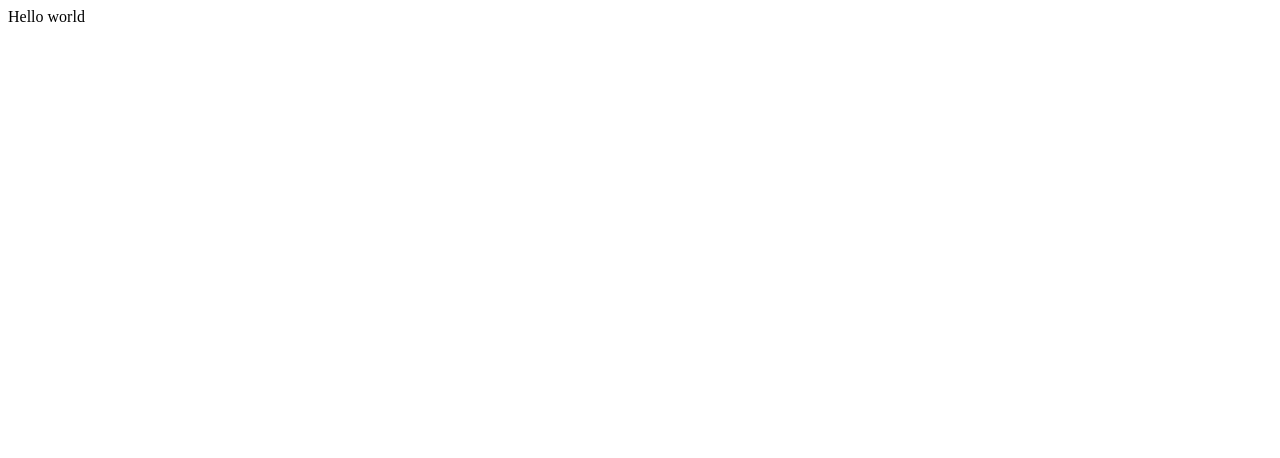
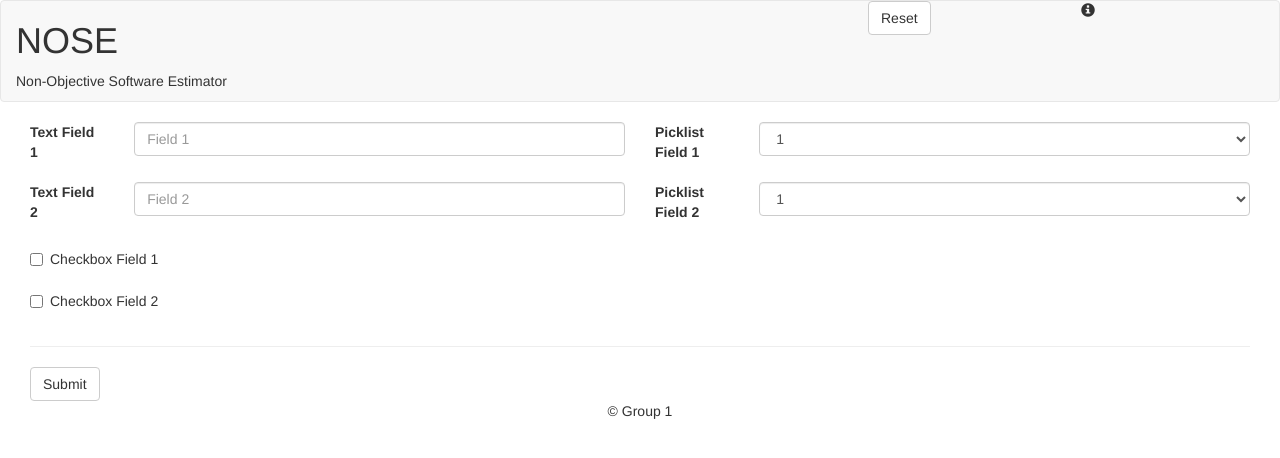
Before and after one commit to slaght/NOSE, a plain HTML site: page index.html in a window 1280 px wide. Drawn offline with nearby package versions, Linux system fonts and the light colour scheme.

Commit message:
Update index.html

```diff
--- a/index.html
+++ b/index.html
@@ -1,8 +1,99 @@
 <!doctype html>
 <html>
 	<head>
+		<meta charset="utf-8">
+		<meta http-equiv="X-UA-Compatible" content="chrome=1">
+		<meta name="theme-color" content="#ffffff">
+		<meta name="viewport" content="width=device-width, initial-scale=1, user-scalable=no">
+		<title>NOSE</title>
+		<link rel="stylesheet" href="https://maxcdn.bootstrapcdn.com/font-awesome/4.4.0/css/font-awesome.min.css">
+		<link rel="stylesheet" href="https://maxcdn.bootstrapcdn.com/bootstrap/3.3.5/css/bootstrap.min.css">
+		<link rel="stylesheet" href="https://stylesheets/min/normalize.min.css">
+		<link rel="stylesheet" href="https://bootswatch.com/3/slate/bootstrap.min.css">
+		<script src="https://code.jquery.com/jquery-2.1.4.min.js"></script>
+		<script src="https://maxcdn.bootstrapcdn.com/bootstrap/3.3.5/js/bootstrap.min.js"></script>
+		<!--[if lt IE 9]>
+		<script src="//html5shiv.googlecode.com/svn/trunk/html5.js"></script>
+		<![endif]-->
 	</head>
 	<body>
-		Hello world
+		<header>
+			<nav class="navbar navbar-default">
+				<div class="col-xs-6">
+					<h1>NOSE</h1>
+					<p>Non-Objective Software Estimator</p>
+				</div>
+				<div class="col-xs-2 col-xs-offset-2">
+					<button type="button" class="btn btn-default">Reset</button>
+				</div>
+				<div class="col-xs-2">
+					<span class="glyphicon glyphicon glyphicon-info-sign" aria-hidden="true"></span>
+				</div>
+			</nav>
+		</header>
+
+		<div class="container-fluid animate">
+			<form class="form-horizontal">
+				<div class="col-xs-6">
+					<div class="form-group">
+						<label for="textField1" class="col-sm-2">Text Field 1</label>
+						<div class="col-sm-10">
+							<input type="text" class="form-control" id="textField1" placeholder="Field 1">
+						</div>
+					</div>
+					<div class="form-group">
+						<label for="textField2" class="col-sm-2">Text Field 2</label>
+						<div class="col-sm-10">
+							<input type="text" class="form-control" id="textField2" placeholder="Field 2" required="true">
+						</div>
+					</div>
+					<div class="form-group">
+						<div class="checkbox col-sm-12">
+							<label>
+								<input type="checkbox"> Checkbox Field 1
+							</label>
+						</div>
+					</div>
+					<div class="form-group">
+						<div class="checkbox col-sm-12">
+							<label>
+								<input type="checkbox" required="true"> Checkbox Field 2
+							</label>
+						</div>
+					</div>
+				</div>
+				<div class="col-xs-6">
+					<div class="form-group">
+						<label for="picklistField1" class="col-sm-2">Picklist Field 1</label>
+						<div class="col-sm-10">
+							<select class="form-control" id="picklistField1">
+								<option value="1" selected="true">1</option>
+								<option value="2">2</option>
+								<option value="3">3</option>
+								<option value="4">4</option>
+							</select>
+						</div>
+					</div>
+					<div class="form-group">
+						<label for="picklistField2" class="col-sm-2">Picklist Field 2</label>
+						<div class="col-sm-10">
+							<select class="form-control" id="picklistField2" required="true">
+								<option value="1" selected="true">1</option>
+								<option value="2">2</option>
+								<option value="3">3</option>
+								<option value="4">4</option>
+							</select>
+						</div>
+					</div>
+				</div>
+				<div class="col-xs-12">
+					<hr>
+					<button type="submit" class="btn btn-default">Submit</button>
+				</div>
+			</form>
+		</div>
+		<footer>
+			<p class="text-center">&copy; Group 1</p>
+		</footer>
 	</body>
 </html>
```
